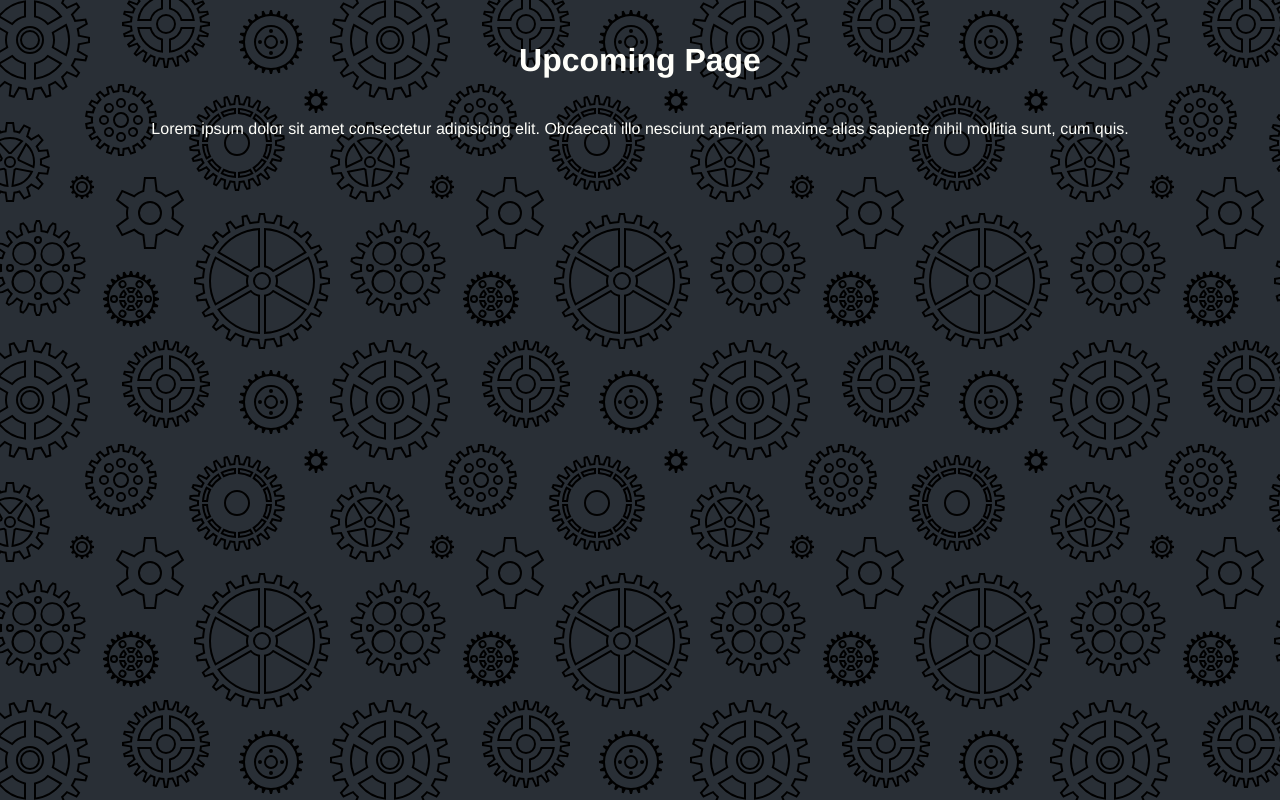
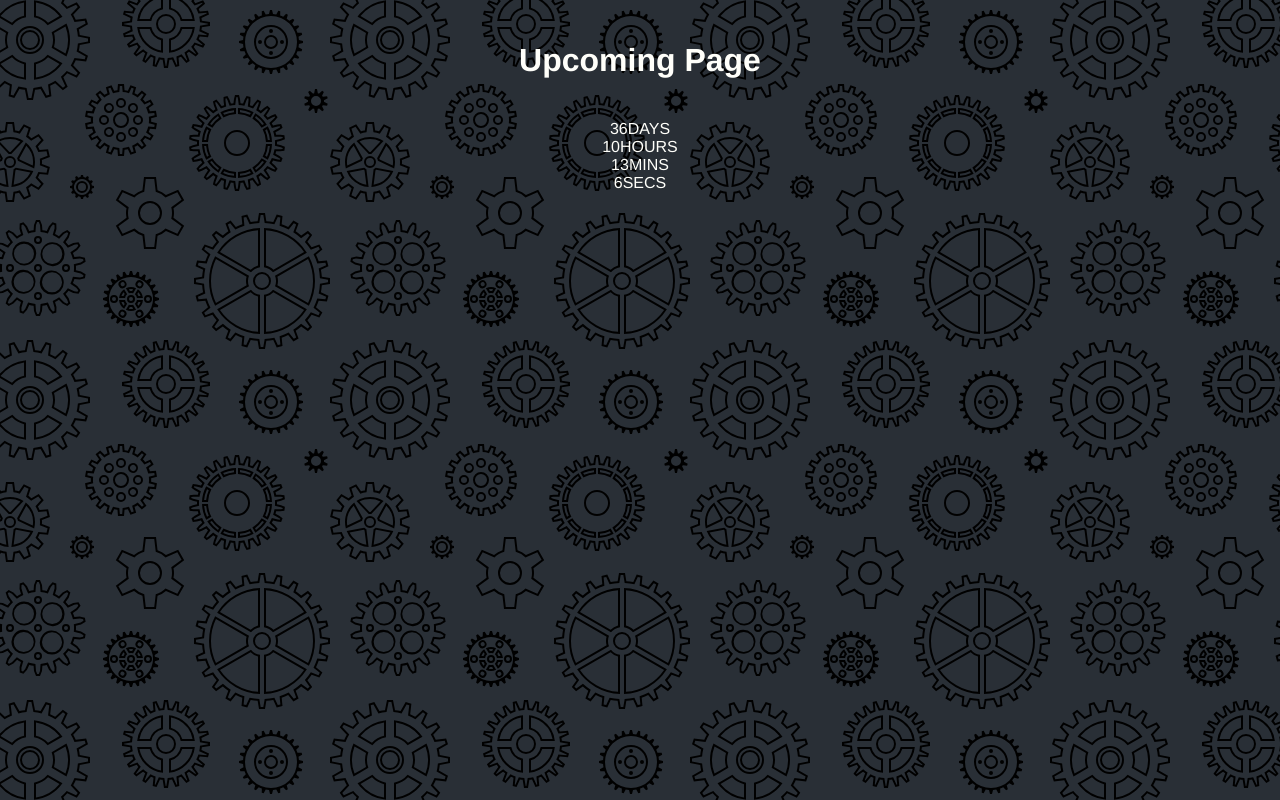
Before and after one commit to sumaerjolly/coming-soon, a React (Create React App) app: page / in a window 1280 px wide. Built offline with nearby package versions, Linux system fonts and the light colour scheme; the HTML template or start-up script is replaced by a standard one.

Commit message:
add countdown to state and then display

```diff
--- a/src/App.js
+++ b/src/App.js
@@ -1,14 +1,12 @@
 import React from 'react';
 import './styles/comingSoon.css';
+import Countdown from './components/Countdown';
 
 function App() {
   return (
     <div className="background">
       <h1>Upcoming Page</h1>
-      <p>
-        Lorem ipsum dolor sit amet consectetur adipisicing elit. Obcaecati illo
-        nesciunt aperiam maxime alias sapiente nihil mollitia sunt, cum quis.
-      </p>
+      <Countdown futureDate="2020-06-01 00:00:00" />
     </div>
   );
 }
--- a/src/components/Countdown.js
+++ b/src/components/Countdown.js
@@ -5,8 +5,8 @@ function Countdown(props) {
   const initState = {
     days: 0,
     hours: 0,
-    minutess: 0,
-    secondss: 0
+    minutes: 0,
+    seconds: 0
   };
 
   const [state, setState] = useState(initState);
@@ -30,15 +30,30 @@ function Countdown(props) {
     }, 1000);
     return () => clearInterval(interval);
   }, []);
-
+  // const test = Object.keys(state);
+  // // console.log(test);
+  // test.map((key, i) => {
+  //   // console.log(state.key);
+  //   // console.log(state.minutes);
+  // });
   return (
     <div className="countdown">
-      {Object.keys(state).map((key, i) => {
-        <div className="countdown-segment">
-          <span className="countdown-segment-number">{state.key}</span>
-          <span className="countdown-segment-caption">{key.toUpperCase()}</span>
-        </div>;
-      })}
+      <div className="countdown-segment">
+        <span className="countdown-segment-number">{state.days}</span>
+        <span className="countdown-segment-caption">DAYS</span>
+      </div>
+      <div className="countdown-segment">
+        <span className="countdown-segment-number">{state.hours}</span>
+        <span className="countdown-segment-caption">HOURS</span>
+      </div>
+      <div className="countdown-segment">
+        <span className="countdown-segment-number">{state.minutes}</span>
+        <span className="countdown-segment-caption">MINS</span>
+      </div>
+      <div className="countdown-segment">
+        <span className="countdown-segment-number">{state.seconds}</span>
+        <span className="countdown-segment-caption">SECS</span>
+      </div>
     </div>
   );
 }
```
